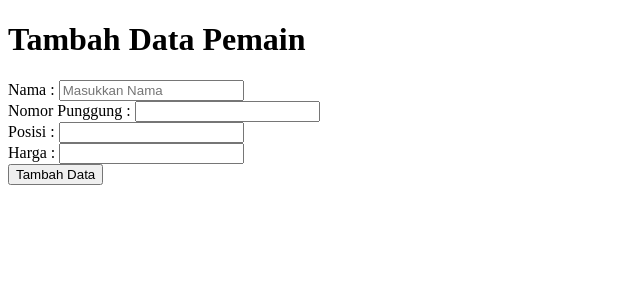
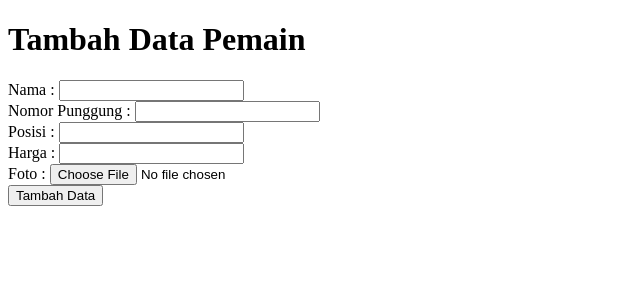
Before and after one commit to ammariqbal19/TugasAmmar, a PHP site: page /tambahdata.php in a window 1280 px wide. Shown: the top 300 px of the page, without its empty margins (0-640 px from the left). Run offline with PHP 8.4, Linux system fonts and the light colour scheme.

Commit message:
agar bisa menambahkan foto

```diff
--- a/datapemain.php
+++ b/datapemain.php
@@ -38,8 +38,7 @@
             <td><?= $pmn["nomor_punggung"] ?></td>
             <td><?= $pmn["posisi"] ?></td>
             <td><?= $pmn["harga"] ?></td>
-            <td>
-                <a href="hapusdata.php?id=<?= $pmn["id"] ?>">
+            <td><a href="hapusdata.php?id=<?= $pmn["id"] ?>">
                     <button style="margin-bottom: 12px; background-color: lightblue;">Hapus</button>
                 </a>
             </td>
--- a/function.php
+++ b/function.php
@@ -1,17 +1,11 @@
 <?php
- $koneksi = mysqli_connect("localhost:3307", "root", "", "webpsis");
+$koneksi = mysqli_connect("localhost:3307", "root", "", "webpsis"); // ganti sesuai database Anda
 
-if(!$koneksi)
-{
-    die("Koneksi Gagal!: " . mysqli_connect_error());
-}
-
-    function query($query) {
+function query($query) {
     global $koneksi;
     $result = mysqli_query($koneksi, $query);
     $rows = [];
-    while ($row = mysqli_fetch_assoc($result))
-    {
+    while ($row = mysqli_fetch_assoc($result)) {
         $rows[] = $row;
     }
     return $rows;
@@ -19,18 +13,54 @@ if(!$koneksi)
 
 function tambahdata($data) {
     global $koneksi;
-     $name = $_data['name'];
-        $nomor_punggung = $_data['nomor_punggung'];
-        $posisi = $_data['posisi'];
-        $harga = $_data['harga'];
-}
+    $nama = $data["nama"];
+    $nomor_punggung = $data["nomor_punggung"];
+    $posisi = $data["posisi"];
+    $harga = $data["harga"];
 
+    // Proses upload foto
+    $foto = upload();
+    if (!$foto) {
+        return 0; // upload gagal
+    }
 
-function hapusdata($id) {
-    global $koneksi;
-    $query = "DELETE FROM pemain WHERE id = $id";
+    $query = "INSERT INTO pemain (nama, nomor_punggung, posisi, harga, foto)
+              VALUES ('$nama', '$nomor_punggung', '$posisi', '$harga', '$foto')";
     mysqli_query($koneksi, $query);
 
     return mysqli_affected_rows($koneksi);
 }
+
+function upload() {
+    $namaFile = $_FILES['foto']['name'];
+    $tmpName = $_FILES['foto']['tmp_name'];
+    $error = $_FILES['foto']['error'];
+    $ukuran = $_FILES['foto']['size'];
+
+    // cek apakah tidak ada gambar yang diupload
+    if ($error === 4) {
+        echo "<script>alert('Pilih gambar terlebih dahulu!');</script>";
+        return false;
+    }
+
+    // cek ekstensi file
+    $ekstensiGambarValid = ['jpg', 'jpeg', 'png'];
+    $ekstensiGambar = strtolower(pathinfo($namaFile, PATHINFO_EXTENSION));
+    if (!in_array($ekstensiGambar, $ekstensiGambarValid)) {
+        echo "<script>alert('Yang diupload bukan gambar!');</script>";
+        return false;
+    }
+
+    // cek ukuran file (misal max 2MB)
+    if ($ukuran > 2 * 1024 * 1024) {
+        echo "<script>alert('Ukuran gambar terlalu besar!');</script>";
+        return false;
+    }
+
+    // generate nama file unik
+    $namaFileBaru = uniqid() . '.' . $ekstensiGambar;
+    move_uploaded_file($tmpName, 'image/' . $namaFileBaru);
+
+    return $namaFileBaru;
+}
 ?>
--- a/hapusdata.php
+++ b/hapusdata.php
@@ -17,6 +17,7 @@ require 'function.php';
             alert('Data gagal dihapus!');
             document.location.href = 'datapemain.php';
         </script>";
+        mysqli_error($koneksi);
     }
 
 
--- a/tambahdata.php
+++ b/tambahdata.php
@@ -1,36 +1,22 @@
 <?php
 require 'function.php';
 
-    if (isset($_POST['submit']))
-    {
-
-        tambahdata($_POST);
-
-        $query = "INSERT INTO pemain (nama, nomor_punggung, posisi, harga) VALUES ('$name', '$nomor_punggung', '$posisi', '$harga')";
-        mysqli_query($koneksi, $query);
-
-        if(mysqli_affected_rows($koneksi)>0)
-        {
+if (isset($_POST['submit'])) {
+    if (tambahdata($_POST) > 0) {
         echo "
         <script>
             alert('Data berhasil ditambahkan!');
             document.location.href = 'datapemain.php';
         </script>";
-        }
-        else
-        {
+    } else {
         echo "
         <script>
             alert('Data gagal ditambahkan!');
-                document.location.href = 'tambahdata.php';
+            document.location.href = 'datapemain.php';
         </script>";
     }
 }
 ?>
-
-
-
-
 
 <!DOCTYPE html>
 <html lang="en">
@@ -41,17 +27,23 @@
 </head>
 <body>
     <h1>Tambah Data Pemain</h1>
-    <form action="" method="post">
-        <label for="name">Nama : </label>
-        <input type="text" name="name" id="name" placeholder="Masukkan Nama" required/><br>
+    <form action="" method="post" enctype="multipart/form-data">
+        <label for="nama">Nama : </label>
+        <input type="text" name="nama" id="nama" required/><br>
+
         <label for="nomor_punggung">Nomor Punggung : </label>
-        <input type="text" name="nomor_punggung" id="nomor-punggung" required /><br>
+        <input type="text" name="nomor_punggung" id="nomor_punggung" required /><br>
+
         <label for="posisi">Posisi : </label>
         <input type="text" name="posisi" id="posisi" required/><br>
+
         <label for="harga">Harga : </label>
         <input type="text" name="harga" id="harga" required/><br>
+
+        <label for="foto">Foto : </label>
+        <input type="file" name="foto" id="foto" accept="image/*" required/><br>
+
         <button type="submit" name="submit">Tambah Data</button>
-
     </form>
 </body>
 </html>
```
Also changed, not shown: image/68582352c9173.jpg (added). Lines whose indentation alone changed are shown as unchanged.
